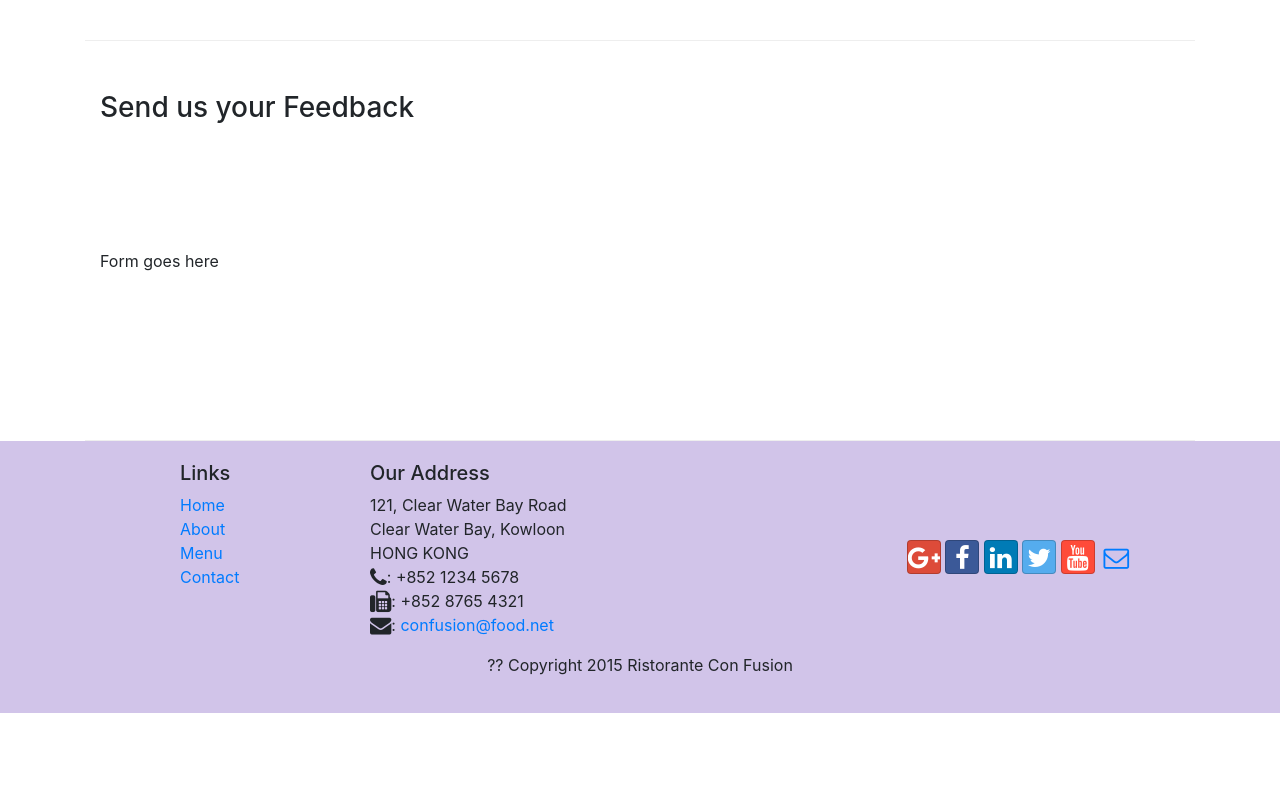
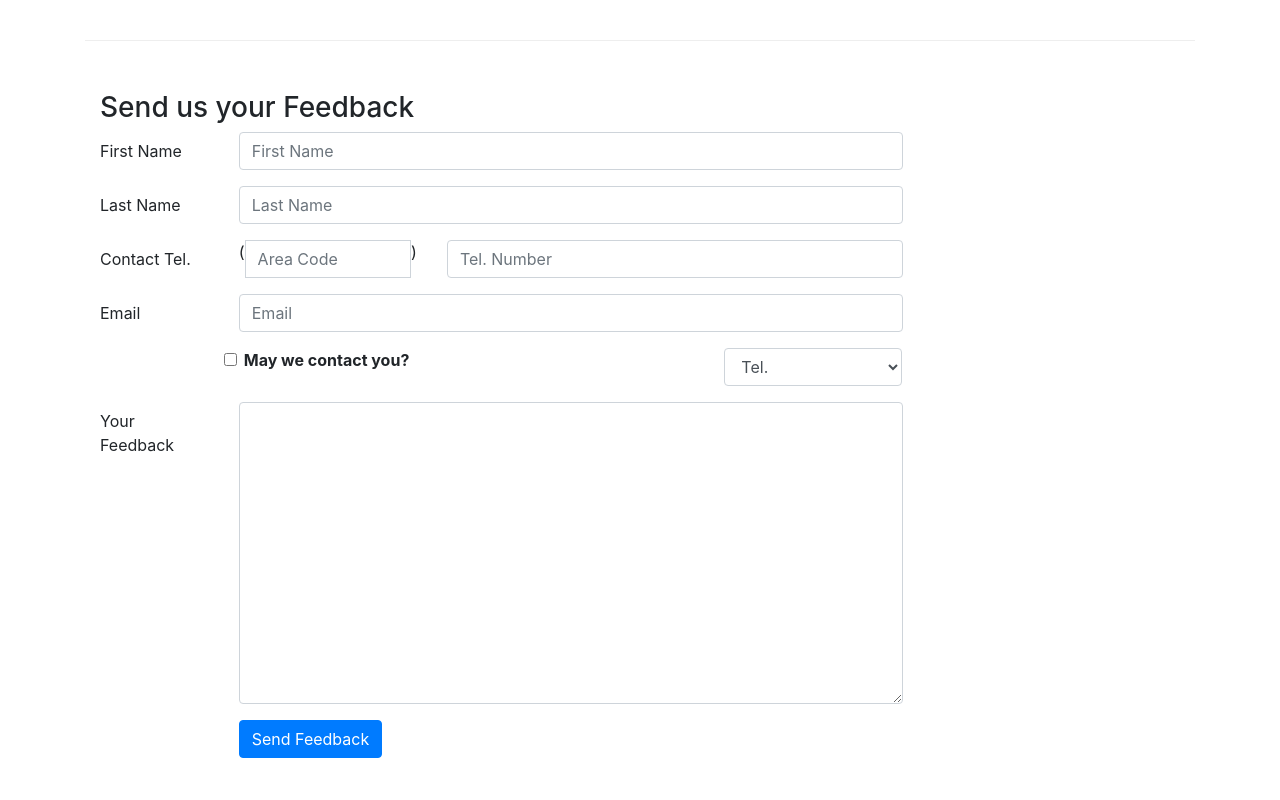
Before and after one commit to Moynihan18/conFusion, a website: page contactus.html in a window 1280 px wide. Shown: the part 800-1600 px from the top of the page. Before the commit the page ends 1513 px from the top, so only its background shows below. Drawn offline with nearby package versions, Linux system fonts and the light colour scheme.

Commit message:
bootstrap forms

```diff
--- a/contactus.html
+++ b/contactus.html
@@ -93,7 +93,75 @@
               <h3>Send us your Feedback</h3>
            </div>
             <div class="col-12 col-md-9">
-                Form goes here
+                <form>
+                    <div class="form-group row">
+                        <label for="firstname" class="col-md-2 col-form-label">First Name</label>
+                        <div class="col-md-10">
+                            <input type="text" class="form-control" id="firstname" name="firstname"
+                                placeholder="First Name">
+                        </div>
+                    </div>
+                    <div class="form-group row">
+                        <label for="lastname" class="col-md-2 col-form-label">Last Name</label>
+                        <div class="col-md-10">
+                            <input type="text" class="form-control" id="lastname" name="lastname"
+                                placeholder="Last Name">
+                        </div>
+                    </div>
+                    <div class="form-group row">
+                        <label for="telnum" class="col-md-2 col-form-label">Contact Tel.</label>
+                            <div class="col-5 col-sm-4 col-md-3">
+                                <div class="input-group">
+                                    <div class="input-group-addon">
+                                    (
+                                    </div>
+                                        <input type="tel" class="form-control" id="areacode" name="areacode"
+                                            placeholder="Area Code">
+                                    <div class="input-group-addon">
+                                    )
+                                    </div>
+                                </div>
+                            </div>
+                            <div class="col-7 col-sm-6 col-md-7">
+                                <input type="tel" class="form-control" id="telnum" name="telnum"
+                                placeholder="Tel. Number">
+                    </div>
+                    </div>
+                    <div class="form-group row">
+                        <label for="emailid" class="col-md-2 col-form-label">Email</label>
+                    <div class="col-md-10">
+                            <input type="email" class="form-control" id="emalid" name="emailid"
+                                placeholder="Email">
+                        </div>
+                    </div>
+                    <div class="form-group row">
+                        <div class="form-check col-md-6 offset-md-2">
+                            <label class="form-check-label">
+                                <input type="checkbox" class="form-check-input" name="approve" value="">
+                                <strong>May we contact you?</strong>
+                            </label>
+                        </div>
+                        <div class="col-md-3 offset-md-1">
+                            <select class="form-control">
+                                <option>Tel.</option>
+                                <option>Email</option>
+                            </select>
+                        </div>
+                    </div>
+                    <div class="form-group row">
+                        <label for="feedback" class="col-md-2 col-form-label">Your Feedback</label>
+                    <div class="col-md-10">
+                            <textarea class="form-control" id="feedback" name="feedback"
+                                rows="12"></textarea>
+                        </div>
+                    </div>
+                    <div class="form-group row">
+                        <div class="offset-md-2 col-md-10">
+                            <button type="submit" class="btn btn-primary">
+                                Send Feedback
+                            </button>
+                        </div>
+                </form>
             </div>
              <div class="col-12 col-md">
             </div>
```
